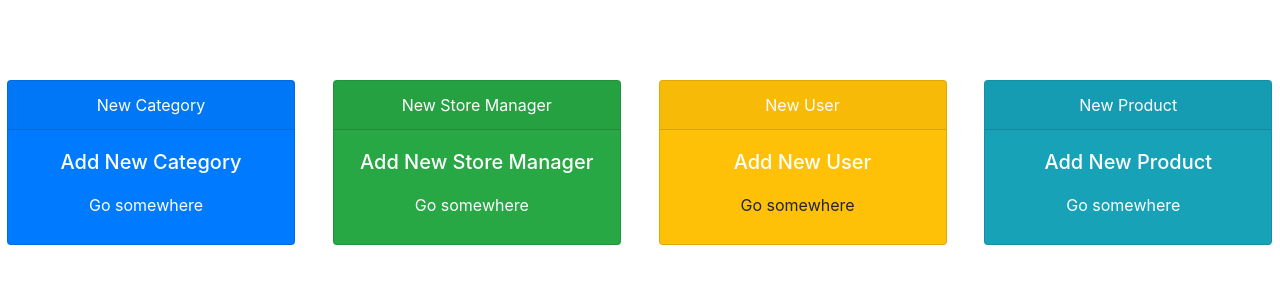
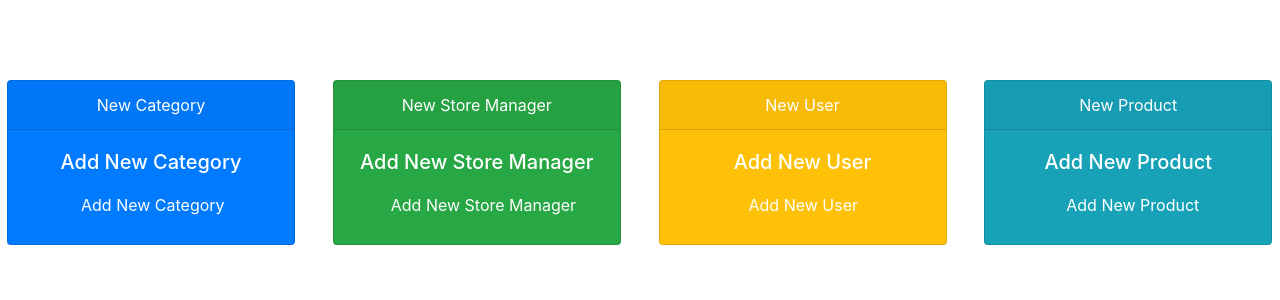
Before and after one commit to hewagekasunthilina/Fashion-Store-Shopping-Cart-System, a React (Create React App) app: page /Admin in a window 1280 px wide. Shown: the top 300 px of the page. Built offline with nearby package versions, Linux system fonts and the light colour scheme.

Commit message:
Admin page updated

```diff
--- a/src/Components/Admin/Admin.jsx
+++ b/src/Components/Admin/Admin.jsx
@@ -10,7 +10,7 @@ class Admin extends Component{
                         <div className="card-header" style={{textAlign:'center'}}>New Category</div>
                         <div className="card-body">
                             <h5 className="card-title" style={{textAlign:'center'}}>Add New Category</h5>
-                            <a href="/AddCategory" className="btn btn-primary" style={{marginLeft:'3rem'}}>Go somewhere</a>
+                            <a href="/AddCategory" className="btn btn-primary" style={{marginLeft:'2.5rem'}}>Add New Category</a>
                         </div>
                     </div>
                 </div>
@@ -20,7 +20,7 @@ class Admin extends Component{
                         <div className="card-header" style={{textAlign:'center'}}>New Store Manager</div>
                         <div className="card-body">
                             <h5 className="card-title" style={{textAlign:'center'}}>Add New Store Manager</h5>
-                            <a href="/AddStoreManager" className="btn btn-success" style={{marginLeft:'3rem'}}>Go somewhere</a>
+                            <a href="/AddStoreManager" className="btn btn-success" style={{marginLeft:'1.5rem'}}>Add New Store Manager</a>
                         </div>
                     </div>
                 </div>
@@ -30,7 +30,7 @@ class Admin extends Component{
                         <div className="card-header" style={{textAlign:'center'}}>New User</div>
                         <div className="card-body">
                             <h5 className="card-title" style={{textAlign:'center'}}>Add New User</h5>
-                            <a href="#" className="btn btn-warning" style={{marginLeft:'3rem'}}>Go somewhere</a>
+                            <a href="#" className="btn btn-warning" style={{marginLeft:'3.5rem', color:'white'}}>Add New User</a>
                         </div>
                     </div>
                 </div>
@@ -40,7 +40,7 @@ class Admin extends Component{
                         <div className="card-header" style={{textAlign:'center'}}>New Product</div>
                         <div className="card-body">
                             <h5 className="card-title" style={{textAlign:'center'}}>Add New Product</h5>
-                            <a href="#" className="btn btn-info" style={{marginLeft:'3rem'}}>Go somewhere</a>
+                            <a href="#" className="btn btn-info" style={{marginLeft:'3rem'}}>Add New Product</a>
                         </div>
                     </div>
                 </div>
```
